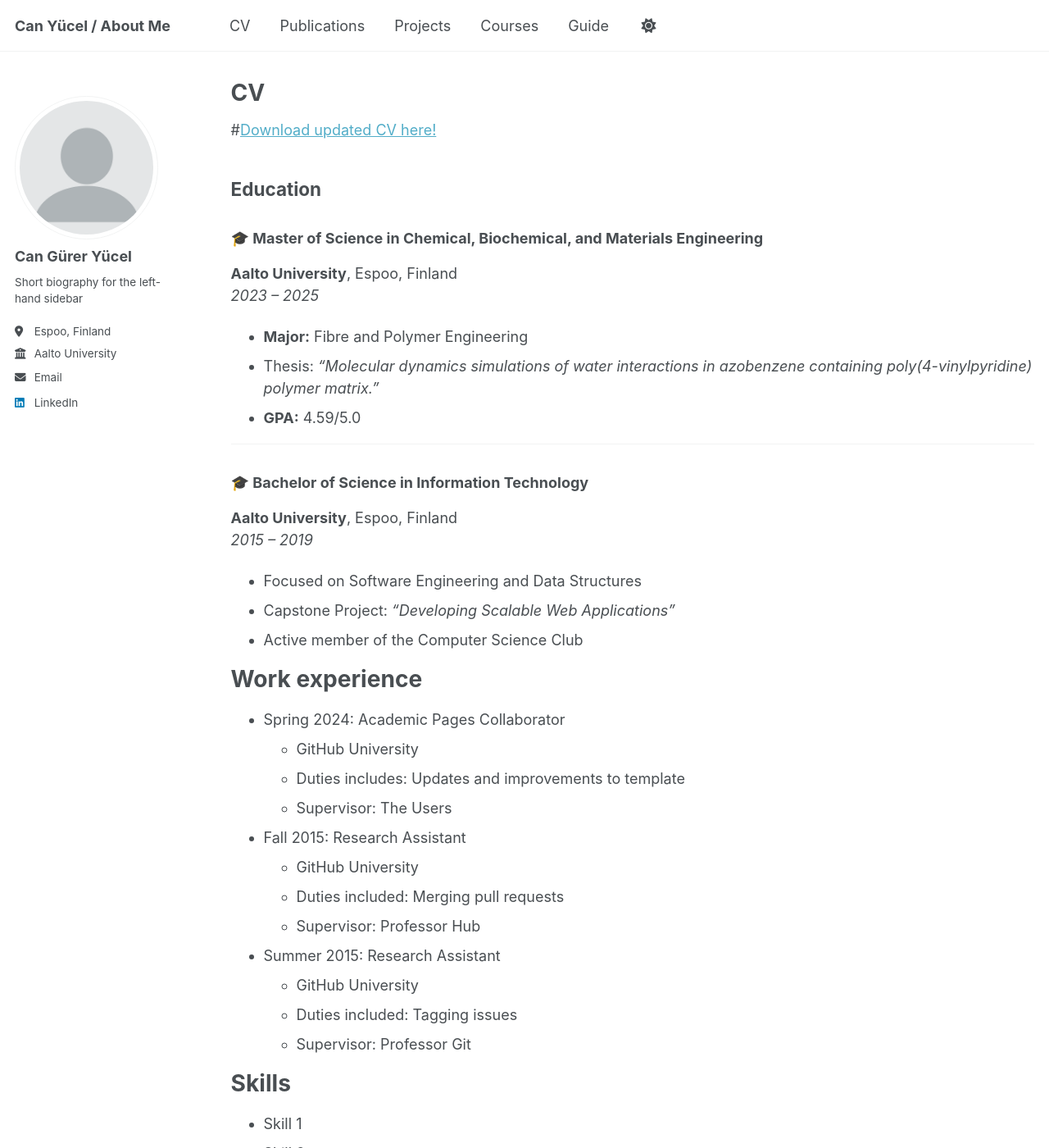
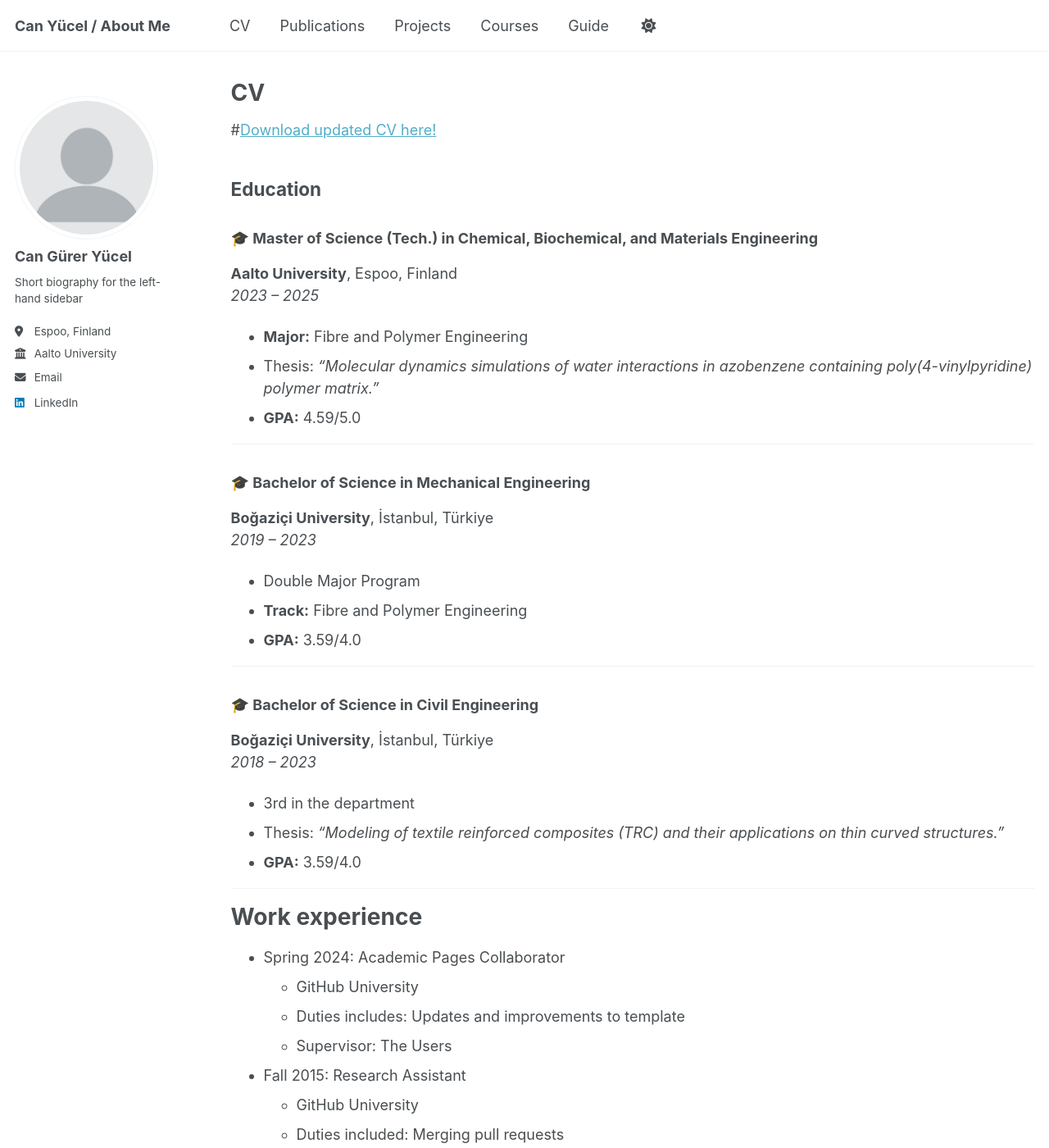
Before and after one commit to gureryucel/gureryucel.github.io, a Jekyll site: the page built from _pages/cv.md, in a window 1280 px wide and 1400 px high. Shown: the whole window at 82% size. Built offline with Jekyll 4.4.1, drawn with Linux system fonts in a browser that asks for light colours.

Commit message:
Update cv.md

```diff
--- a/_pages/cv.md
+++ b/_pages/cv.md
@@ -14,7 +14,7 @@ redirect_from:
 Education
 ------
 
-### 🎓 Master of Science in Chemical, Biochemical, and Materials Engineering
+### 🎓 Master of Science (Tech.) in Chemical, Biochemical, and Materials Engineering
 **Aalto University**, Espoo, Finland
 *2023 – 2025*
 
@@ -24,13 +24,25 @@ Education
 
 ---
 
-### 🎓 Bachelor of Science in Information Technology
-**Aalto University**, Espoo, Finland
-*2015 – 2019*
+### 🎓 Bachelor of Science in Mechanical Engineering
+**Boğaziçi University**, İstanbul, Türkiye
+*2019 – 2023*
 
-- Focused on Software Engineering and Data Structures
-- Capstone Project: *"Developing Scalable Web Applications"*
-- Active member of the Computer Science Club
+- Double Major Program
+- **Track:** Fibre and Polymer Engineering
+- **GPA:** 3.59/4.0
+
+---
+
+### 🎓 Bachelor of Science in Civil Engineering
+**Boğaziçi University**, İstanbul, Türkiye
+*2018 – 2023*
+
+- 3rd in the department
+- Thesis: *"Modeling of textile reinforced composites (TRC) and their applications on thin curved structures."*
+- **GPA:** 3.59/4.0
+
+---
 
 Work experience
 ======
```
